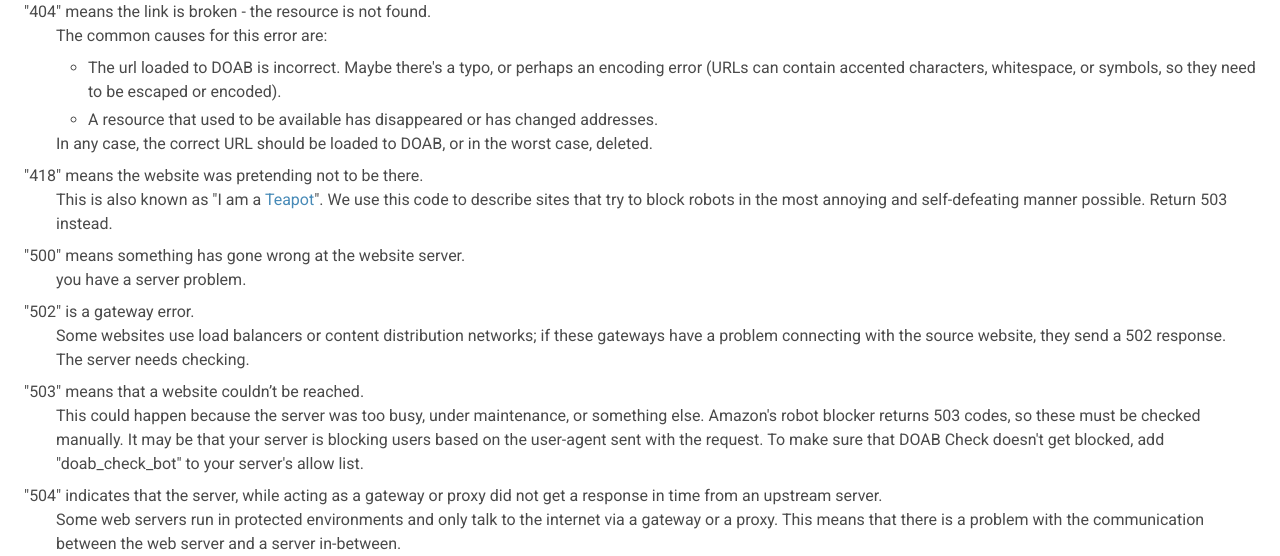
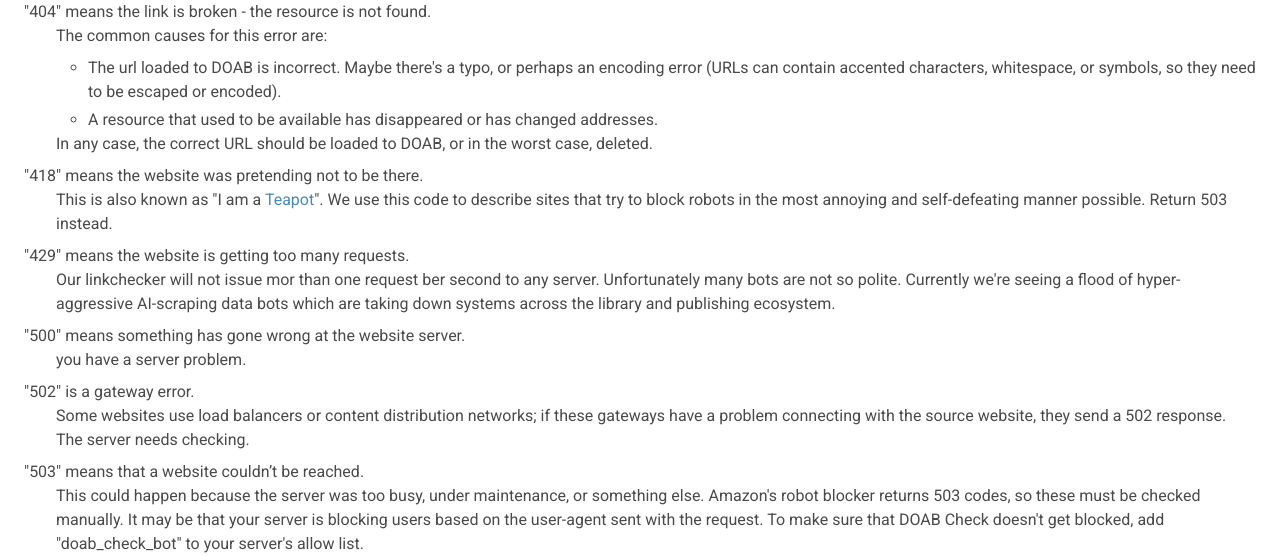
Before and after one commit to EbookFoundation/doab-check, a Django app: template doab_check/templates/fixing.html in a window 1280 px wide. Shown: the part 586-1142 px from the top of the page. Run offline with Django 4.2, Linux system fonts and the light colour scheme; the template is opened without the code that fills it, so the values that code supplies are empty.

Commit message:
added 429

```diff
--- a/doab_check/templates/fixing.html
+++ b/doab_check/templates/fixing.html
@@ -43,6 +43,9 @@ When a link is checked we record the status code and content type returned by th
 <dt id='code418'>"418" means the website was pretending not to be there.
 <dd> This is also known as "I am a <a href="https://en.wikipedia.org/wiki/Hyper_Text_Coffee_Pot_Control_Protocol">Teapot</a>". We use this code to describe sites that try to block robots in the most annoying and self-defeating manner possible. Return 503 instead.
 
+<dt id='code429'>"429" means the website is getting too many requests.
+<dd> Our linkchecker will not issue mor than one request ber second to any server. Unfortunately many bots are not so polite. Currently we're seeing a flood of hyper-aggressive AI-scraping data bots which are taking down systems across the library and publishing ecosystem.
+
 <dt id='code500'>"500" means something has gone wrong at the website server.
 <dd> you have a server problem.
 
--- a/doab_check/templates/index.html
+++ b/doab_check/templates/index.html
@@ -45,7 +45,8 @@ When a link is checked we record the status code and content type returned by th
 <li><a href="{% url 'fixing' %}#code302">"301" or "302"</a> indicates a bad redirect.
 <li><a href="{% url 'fixing' %}#code403">"403"</a> indicates a misconfigured server that is not allowing access to the promised resource.
 <li><a href="{% url 'fixing' %}#code404">"404"</a> means the link is broken - the resource is not found.
-<li><a href="{% url 'fixing' %}#code514">"418"</a> means the website was pretending not to be there.
+<li><a href="{% url 'fixing' %}#code418">"418"</a> means the website was pretending not to be there.
+<li><a href="{% url 'fixing' %}#code429">"429"</a> means the website is getting too many requests.
 <li><a href="{% url 'fixing' %}#code500">"500"</a> means something has gone wrong at the website server.
 <li><a href="{% url 'fixing' %}#code502">"502"</a> is a gateway error. Some websites use load balancers or content distribution networks; if these gateways have a problem connecting with the source website, they send a 502 response.
 <li><a href="{% url 'fixing' %}#code503">"503"</a> means that a website couldn’t be reached. This could happen because the server was too busy, under maintenance, or something else. Amazon's robot blocker returns 503 codes, so these must be checked manually.
```
